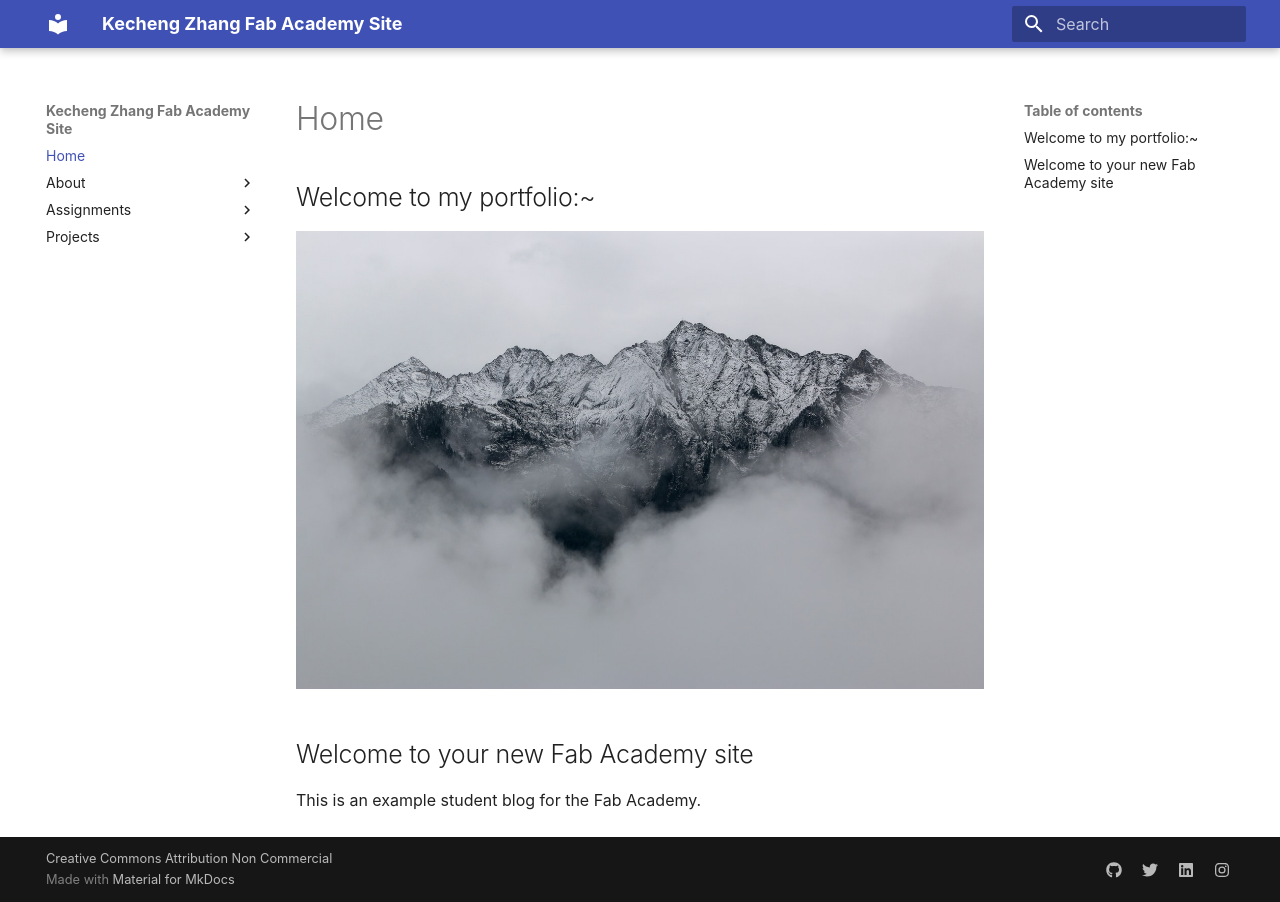
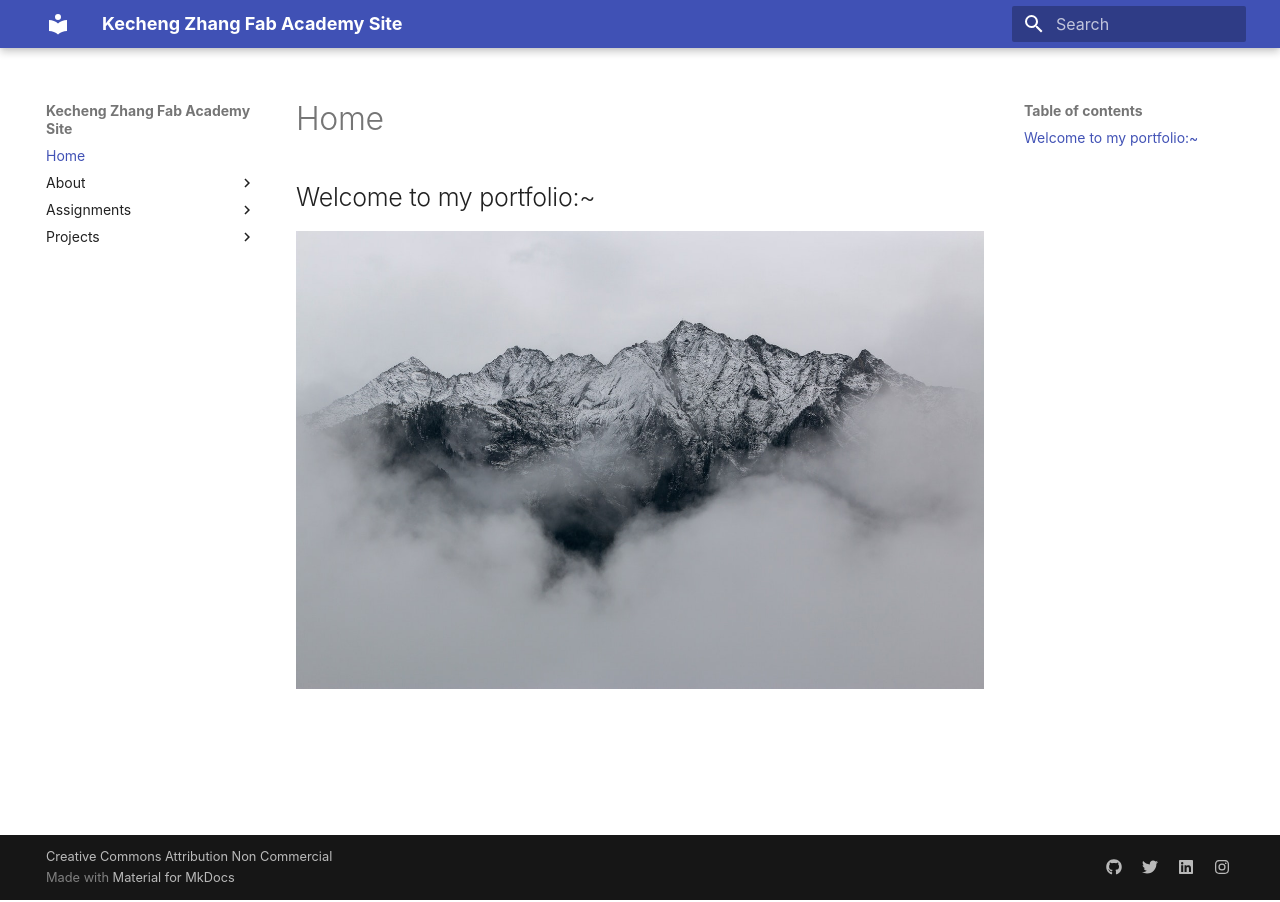
Before and after one commit to kecheeng/example-repository, an MkDocs documentation site: the page built from _docs/index.md, in a window 1280 px wide. Built offline with MkDocs 1.6.1 and Material for MkDocs 9.7.7, drawn with Linux system fonts in a browser that asks for light colours.

Commit message:
Update index.md

```diff
--- a/_docs/index.md
+++ b/_docs/index.md
@@ -3,7 +3,3 @@
 ## Welcome to my portfolio:~
 
 ![](./images/week01/assignment-photo.jpg)
-
-## Welcome to your new Fab Academy site
-
-This is an example student blog for the Fab Academy.
```
